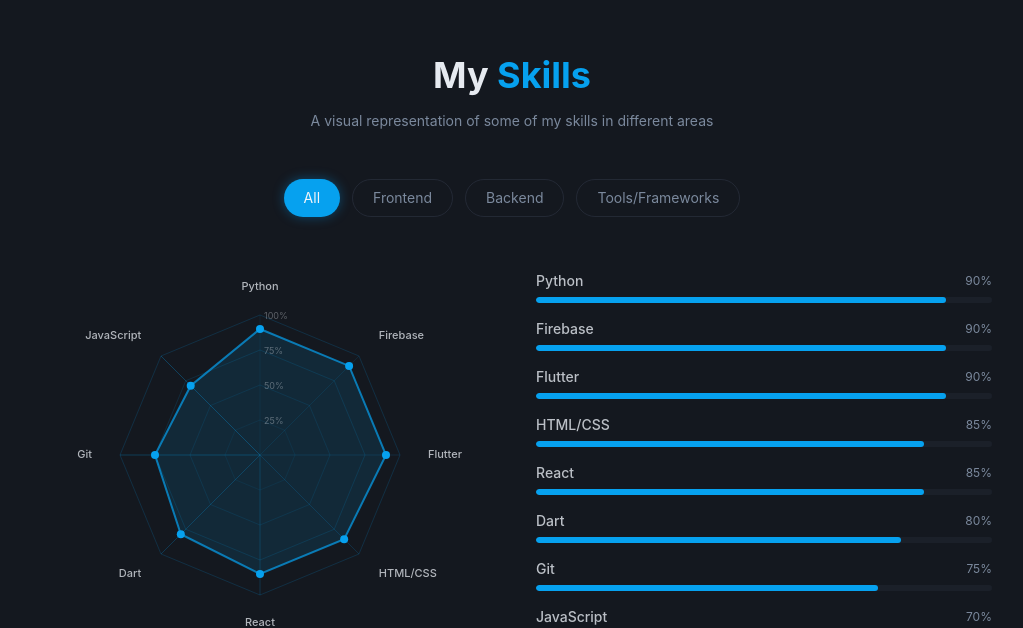
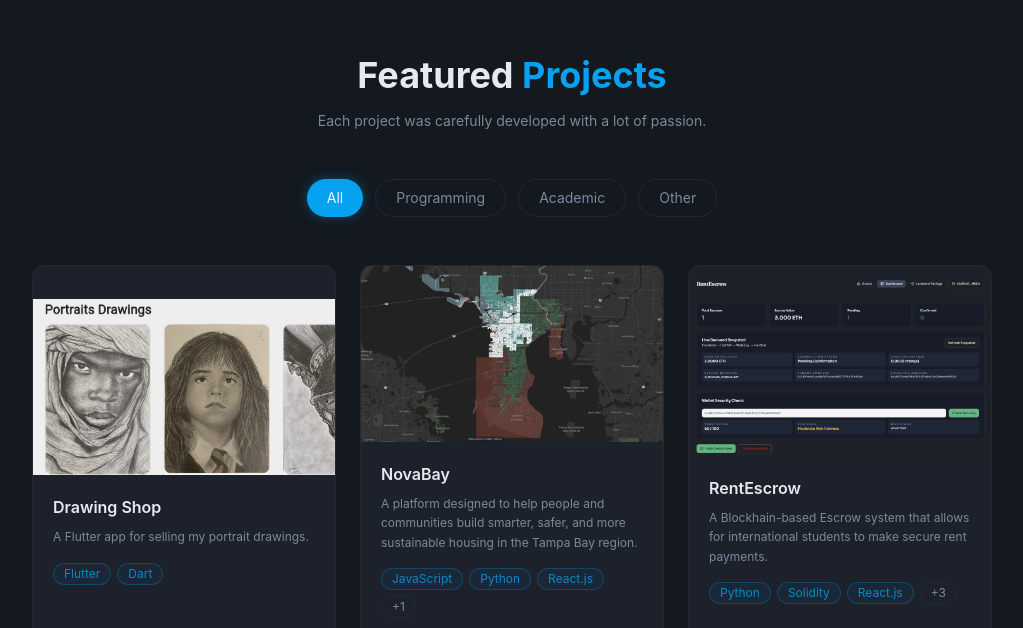
Before and after one commit to TarikCO/My-Portfolio, a React (Vite) app: page / in a window 1280 px wide. Shown: the part 1861-2489 px from the top of the page, without its empty margins (128-1151 px from the left). Built offline with nearby package versions, Linux system fonts and the light colour scheme.

Commit message:
fix: removed skill section

```diff
--- a/src/App.jsx
+++ b/src/App.jsx
@@ -1,7 +1,6 @@
 import { Navbar } from "./components/Navbar"
 import { HeroSection } from "./components/HeroSection"
 import { AboutSection } from "./components/AboutSection"
-import { SkillsSection } from "./components/SkillsSection"
 import { ProjectsSection } from "./components/ProjectsSection"
 import { ExperienceSection } from "./components/ExperienceSection"
 import { ContactSection } from "./components/ContactSection"
@@ -14,7 +13,6 @@ function App() {
             <main>
                 <HeroSection />
                 <AboutSection />
-                <SkillsSection />
                 <ProjectsSection />
                 <ExperienceSection />
                 <ContactSection />
--- a/src/components/Navbar.jsx
+++ b/src/components/Navbar.jsx
@@ -5,7 +5,6 @@ import { useEffect, useState } from "react"
 const navItems = [
     { name: "Home",       section: "hero"       },
     { name: "About",      section: "about"      },
-    { name: "Skills",     section: "skills"     },
     { name: "Projects",   section: "projects"   },
     { name: "Experience", section: "experience" },
     { name: "Contact",    section: "contact"    },
```
